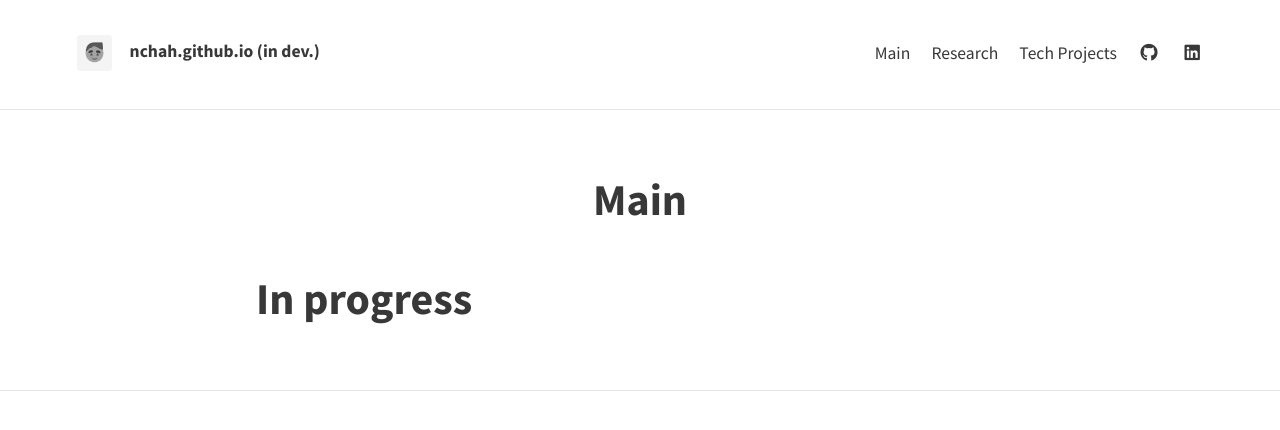
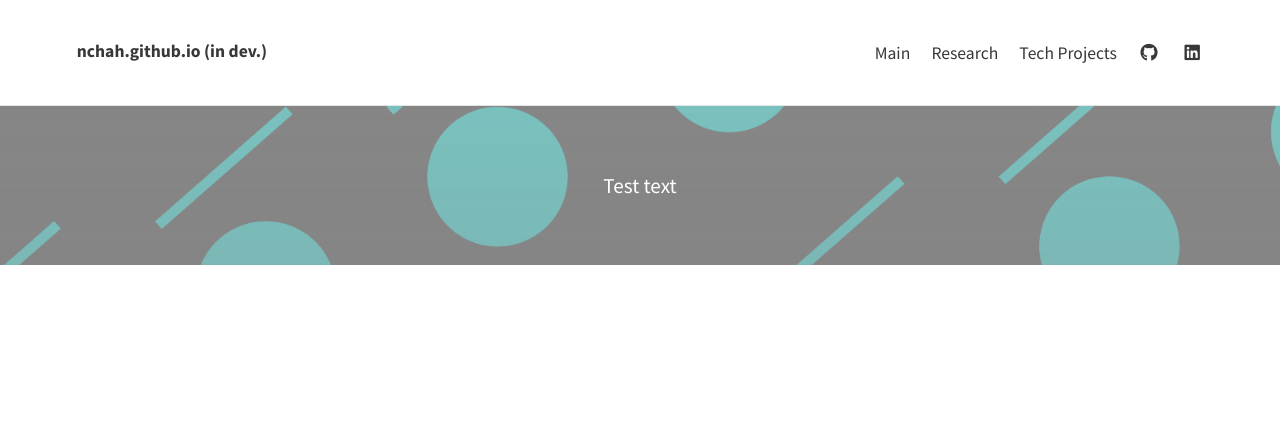
Before and after one commit to nchah/nchah.github.io, a Jekyll site: the page built from index.md, in a window 1280 px wide. Shown: the top 430 px of the page. Built offline with Jekyll 4.4.1, drawn with Linux system fonts in a browser that asks for light colours; nearby versions of some CDN libraries.

Commit message:
Homepage changes

```diff
--- a/_config.yml
+++ b/_config.yml
@@ -11,16 +11,16 @@
 
 
 # SITE CONFIGURATION
-# baseurl: "/type-theme"
-# url: "https://rohanchandra.github.io/"
+baseurl:  # "/type-theme"
+url: "https://nchah.github.io/"
 
 # THEME-SPECIFIC CONFIGURATION
 theme_settings:
   # Meta
   title: nchah.github.io (in dev.)
-  avatar: assets/img/avatar.png
+  avatar: # assets/img/avatar.png
   favicon: assets/favicon.ico
-  # gravatar: # Email MD5 hash
+  gravatar: # Email MD5 hash
   description: "" # used by search engines
 
   # Header and footer text
```
Also changed, not shown: index.md (+2 -2 lines).
